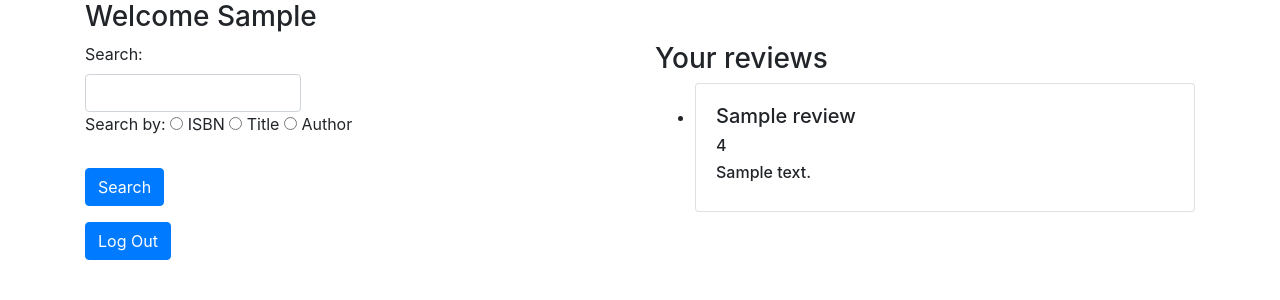
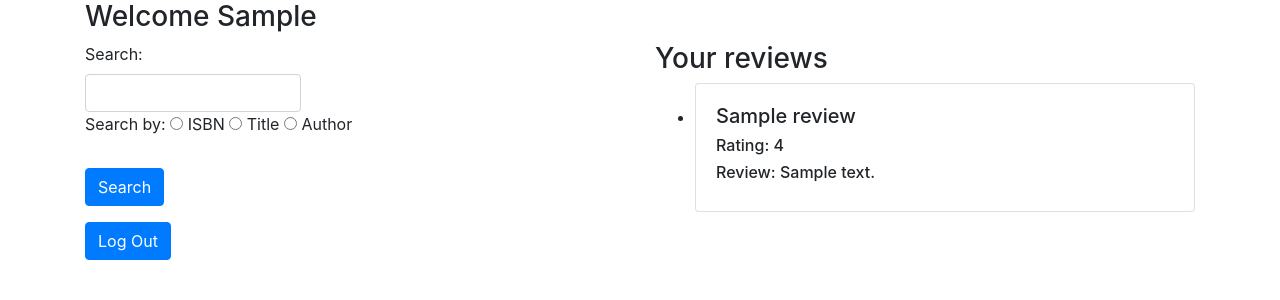
Before and after one commit to BusherBridi/Book-Review-Website, a Python web app: template templates/userPage.html in a window 1280 px wide. Shown: the top 300 px of the page. Run offline with Jinja, Linux system fonts and the light colour scheme; the template is opened without the code that fills it: most values are stand-ins (such as "Sample title", 1, 10 or a date in 2020); some libraries are stand-ins or nearby versions.

Commit message:
Templating

```diff
--- a/templates/userPage.html
+++ b/templates/userPage.html
@@ -55,8 +55,8 @@
                         <div class="card" style="width 18rem;">
                             <div class="card-body ">
                                 <h5> {{review.title}}</h5>
-                                <h6>{{review.rating}}</h6>
-                                <h6>{{review.review}}</h6>
+                                <h6>Rating: {{review.rating}}</h6>
+                                <h6>Review: {{review.review}}</h6>
                             </div>
 
                         </div>
```
